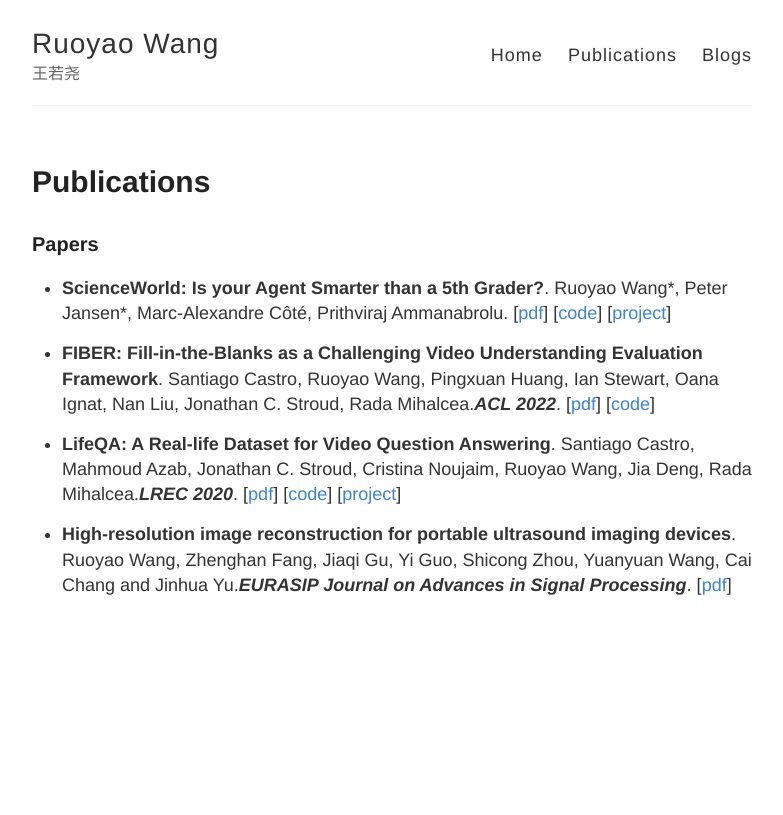
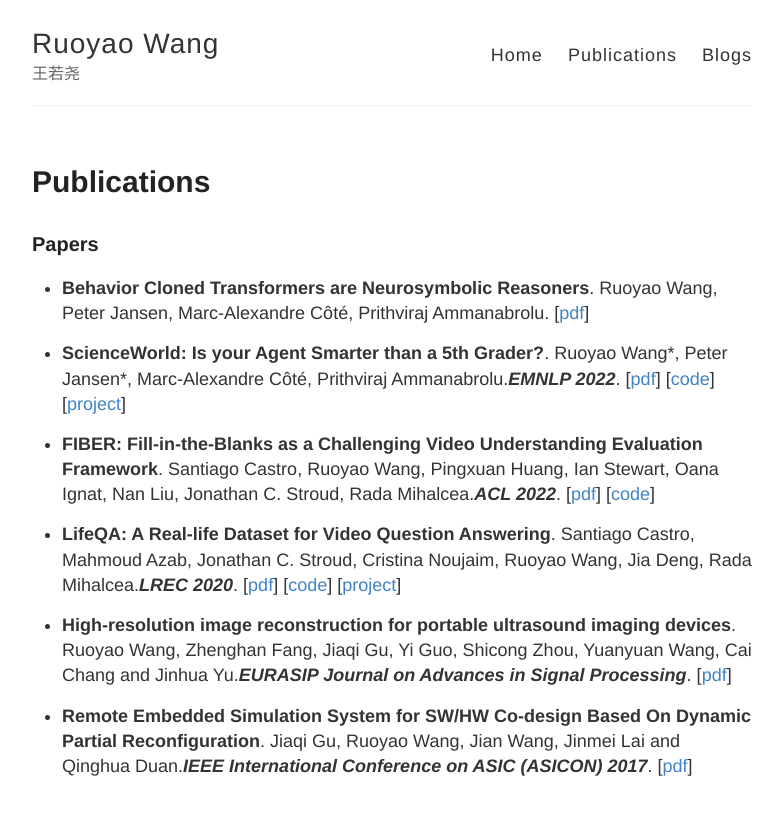
Before and after one commit to ruoyao-wang/wsxzwps.github.io, a Jekyll site: the page built from publications.md, in a window 1280 px wide. Shown: the top 815 px of the page, without its empty margins (248-1031 px from the left). Built offline with Jekyll 4.4.1, drawn with Linux system fonts in a browser that asks for light colours.

Commit message:
update publication

```diff
--- a/publications.md
+++ b/publications.md
@@ -5,10 +5,12 @@ permalink: /publications/
 ---
 
 ### Papers
-
+- **Behavior Cloned Transformers are Neurosymbolic Reasoners**.
+Ruoyao Wang, Peter Jansen, Marc-Alexandre Côté, Prithviraj Ammanabrolu.
+[[pdf](https://arxiv.org/abs/2210.07382)]
 
 - **ScienceWorld: Is your Agent Smarter than a 5th Grader?**.
-Ruoyao Wang\*, Peter Jansen\*, Marc-Alexandre Côté, Prithviraj Ammanabrolu.
+Ruoyao Wang\*, Peter Jansen\*, Marc-Alexandre Côté, Prithviraj Ammanabrolu.___EMNLP 2022___.
 [[pdf](https://arxiv.org/pdf/2203.07540v1.pdf)]
 [[code](https://github.com/allenai/ScienceWorld)]
 [[project](https://sciworld.apps.allenai.org/)]
@@ -27,3 +29,7 @@ Santiago Castro, Mahmoud Azab, Jonathan C. Stroud, Cristina Noujaim, Ruoyao Wang
 - **High-resolution image reconstruction for portable ultrasound imaging devices**.
 Ruoyao Wang, Zhenghan Fang, Jiaqi Gu, Yi Guo, Shicong Zhou, Yuanyuan Wang, Cai Chang and Jinhua Yu.___EURASIP Journal on Advances in Signal Processing___.
 [[pdf](https://link.springer.com/content/pdf/10.1186/s13634-019-0649-x.pdf)]
+
+- **Remote Embedded Simulation System for SW/HW Co-design Based On Dynamic Partial Reconfiguration**.
+Jiaqi Gu, Ruoyao Wang, Jian Wang, Jinmei Lai and Qinghua Duan.___IEEE International Conference on ASIC (ASICON) 2017___.
+[[pdf](https://ieeexplore.ieee.org/document/8252498)]
```
